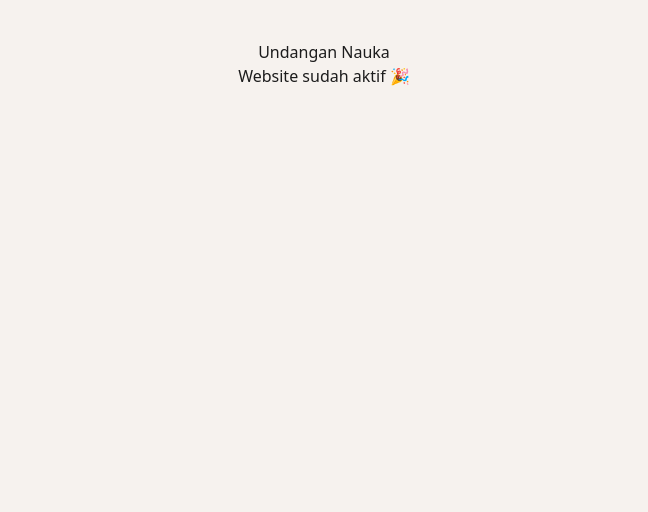
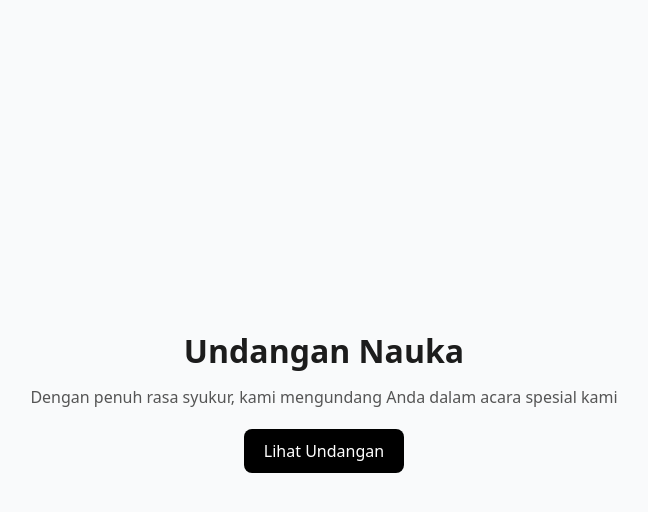
Before and after one commit to anisafitriaalprianti/undangannauka, a Next.js app: page / in a window 1280 px wide. Shown: the top 512 px of the page, without its empty margins (316-964 px from the left). Built offline with nearby package versions, Linux system fonts and the light colour scheme.

Commit message:
Update page.tsx

```diff
--- a/src/app/page.tsx
+++ b/src/app/page.tsx
@@ -1,8 +1,32 @@
 export default function Home() {
   return (
-    <div style={{ padding: "40px", textAlign: "center" }}>
-      <h1>Undangan Nauka</h1>
-      <p>Website sudah aktif 🎉</p>
+    <div style={{
+      minHeight: "100vh",
+      display: "flex",
+      flexDirection: "column",
+      justifyContent: "center",
+      alignItems: "center",
+      textAlign: "center",
+      background: "#f9fafb",
+      padding: "40px"
+    }}>
+      <h1 style={{ fontSize: "32px", fontWeight: "bold" }}>
+        Undangan Nauka
+      </h1>
+
+      <p style={{ marginTop: "10px", fontSize: "16px", color: "#555" }}>
+        Dengan penuh rasa syukur, kami mengundang Anda dalam acara spesial kami
+      </p>
+
+      <button style={{
+        marginTop: "20px",
+        padding: "10px 20px",
+        background: "black",
+        color: "white",
+        borderRadius: "8px"
+      }}>
+        Lihat Undangan
+      </button>
     </div>
   );
 }
```
